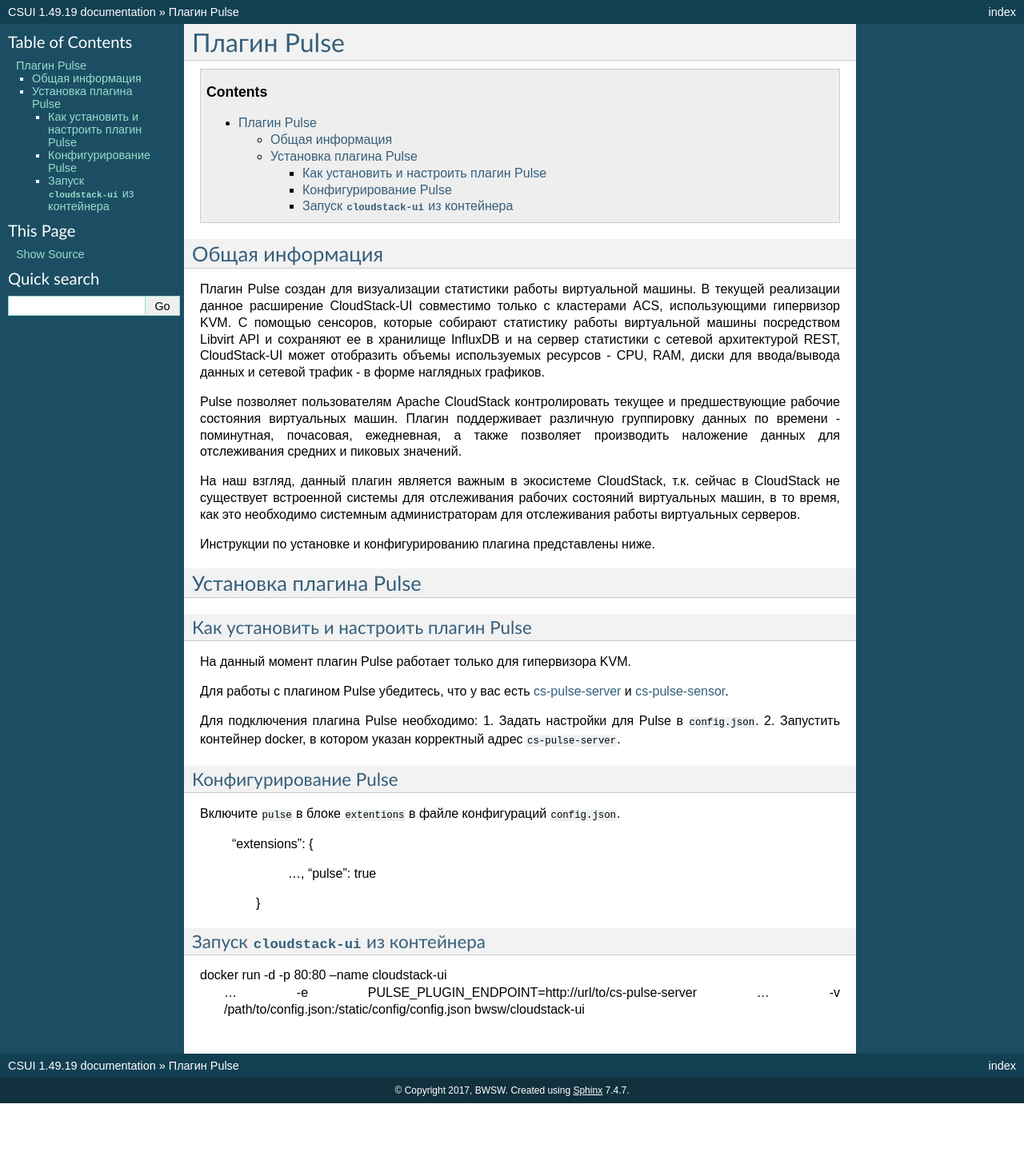
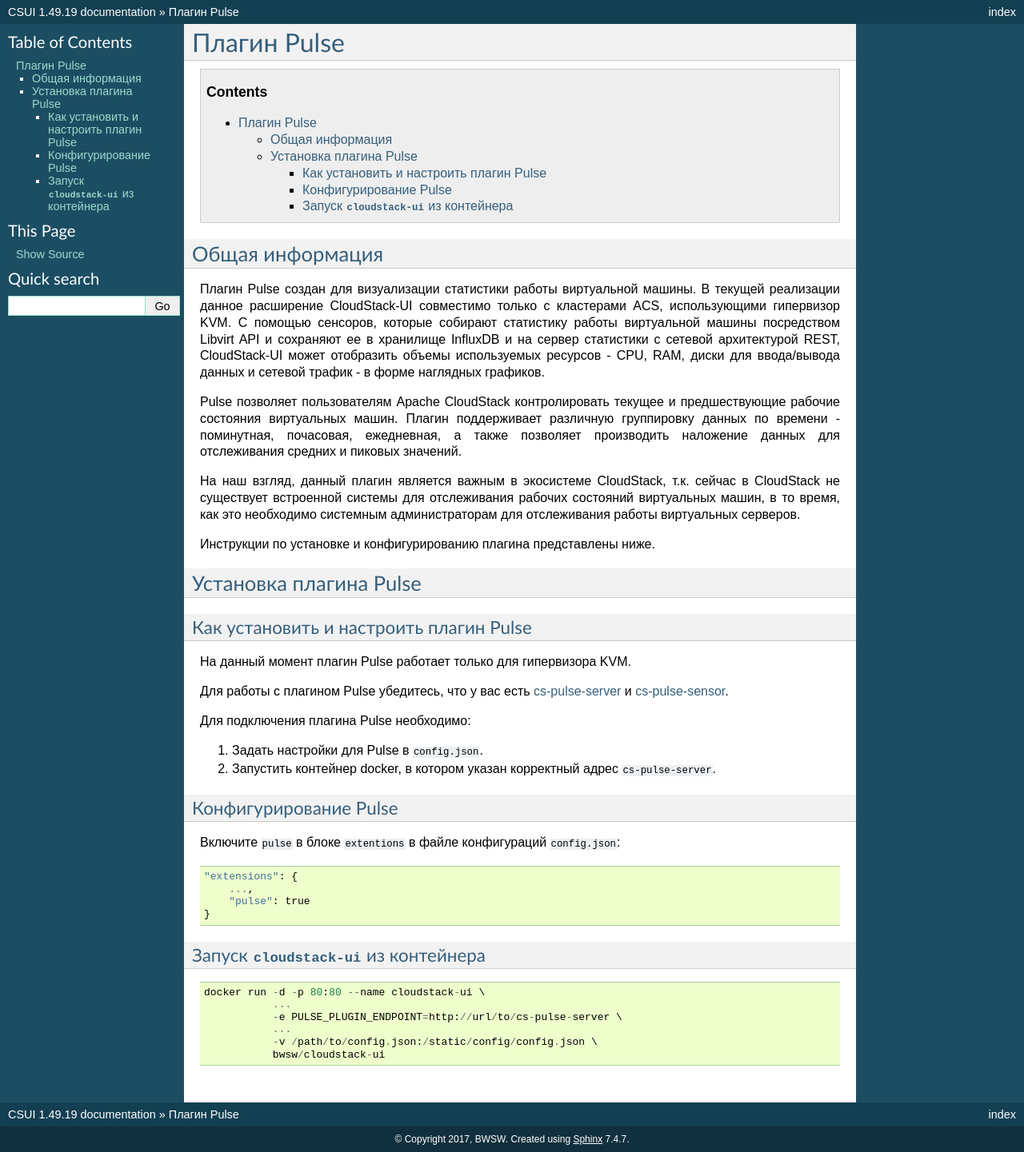
Before and after one commit to MaslovaEV/RU_CloudStack-UI, a Sphinx documentation site: the page built from RUdocs/source/CSUI-Pulse.rst, in a window 1280 px wide. Shown: the whole page at 80% size. Built offline with Sphinx 7.4.7, drawn with Linux system fonts in a browser that asks for light colours; before the commit the page ends 1380 px from its top, so only the background shows below that.

Commit message:
Update CSUI-Pulse.rst

```diff
--- a/RUdocs/source/CSUI-Pulse.rst
+++ b/RUdocs/source/CSUI-Pulse.rst
@@ -27,27 +27,29 @@
 Для работы с плагином Pulse убедитесь, что у вас есть `cs-pulse-server <https://github.com/bwsw/cs-pulse-server>`_ и `cs-pulse-sensor <https://github.com/bwsw/cs-pulse-sensor>`_.
 
 Для подключения плагина Pulse необходимо:
+
 1. Задать настройки для Pulse в ``config.json``.
-2. Запустить контейнер docker, в котором указан корректный адрес ``cs-pulse-server``.
+
+#. Запустить контейнер docker, в котором указан корректный адрес ``cs-pulse-server``.
 
 Конфигурирование Pulse
 ~~~~~~~~~~~~~~~~~~~~~~~~~~~~~~~~~~
 
-Включите ``pulse`` в блоке ``extentions`` в файле конфигураций ``config.json``.
+Включите ``pulse`` в блоке ``extentions`` в файле конфигураций ``config.json``::
 
-    "extensions": {
-         ...,
-         "pulse": true
-       }
+ "extensions": {
+     ...,
+     "pulse": true
+ }
 
 Запуск ``cloudstack-ui`` из контейнера
 ~~~~~~~~~~~~~~~~~~~~~~~~~~~~~~~~~~~~~~~~~~
 
 ::
 
-docker run -d -p 80:80 --name cloudstack-ui \
-           ...
-           -e PULSE_PLUGIN_ENDPOINT=http://url/to/cs-pulse-server \
-           ...
-           -v /path/to/config.json:/static/config/config.json \
-           bwsw/cloudstack-ui
+  docker run -d -p 80:80 --name cloudstack-ui \
+             ...
+             -e PULSE_PLUGIN_ENDPOINT=http://url/to/cs-pulse-server \
+             ...
+             -v /path/to/config.json:/static/config/config.json \
+             bwsw/cloudstack-ui
```
